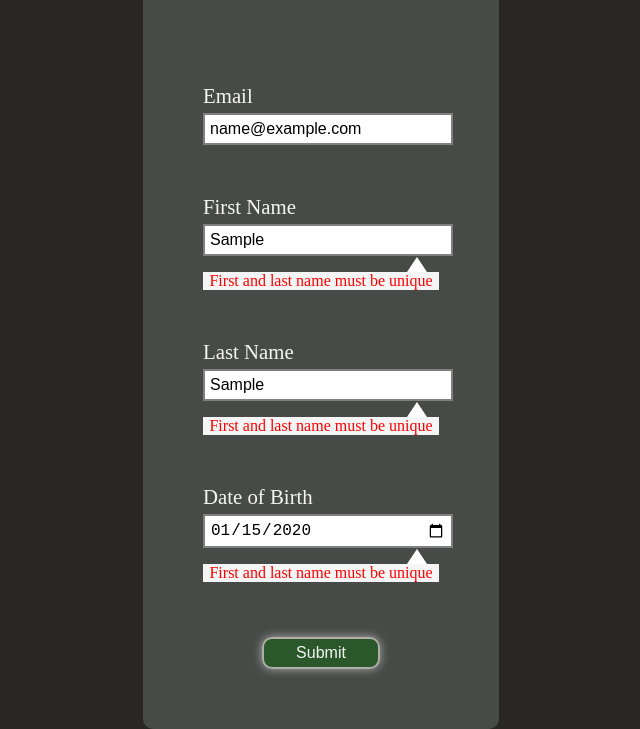
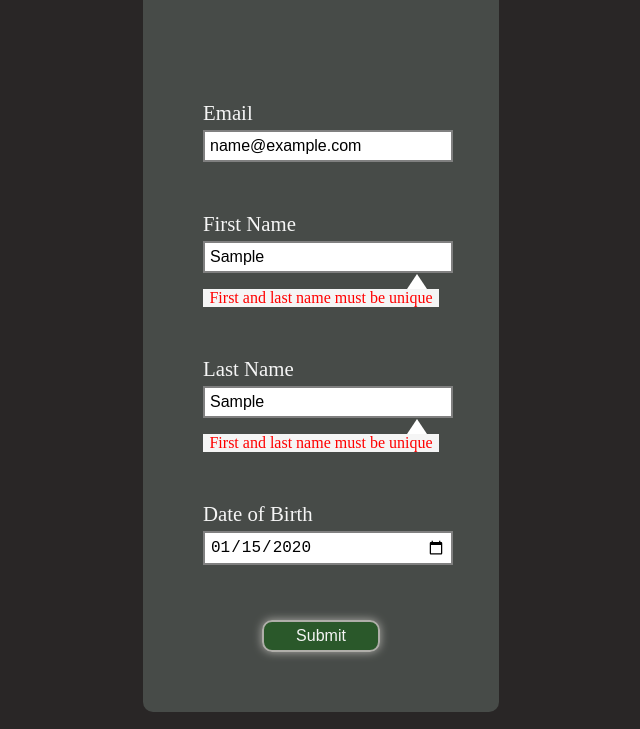
Before and after one commit to jeisenhower/registration-form, a plain HTML site: page index.html in a window 1280 px wide. Both pictures are taken after typing "name@example.com", "Sample", "Sample", "2020-01-15" into the empty fields and a click on the input "Submit". Shown: the part 106-835 px from the top of the page, without its empty margins (319-959 px from the left). Drawn offline with Linux system fonts and the light colour scheme.

Commit message:
Fixd a small error in the validation code. Form is now tested and works.

```diff
--- a/index.html
+++ b/index.html
@@ -166,9 +166,9 @@
 
                 // Ensure that first name does not equal last name
                 if (fname.toLowerCase() == lname.toLowerCase()) {
-                    for (let element of document.getElementsByClassName("error")) {
-                        element.style.visibility = "visible";
-                        element.innerHTML = "First and last name must be unique";
+                    for (let i=0; i<2; i++) {
+                        document.getElementsByClassName("error")[i].style.visibility = "visible";
+                        document.getElementsByClassName("error")[i].innerHTML = "First and last name must be unique";
                     }
                     return false;
                 }
@@ -188,7 +188,12 @@
                     return false;
                 }
 
-                console.log("Returning true");
+                // Hide the paragraph elements
+                for (element of document.getElementsByClassName("error")) {
+                    element.style.visibility = "hidden";
+                    element.innerHTML = null;
+                }
+
                 //document.getElementById("form").submit();
                 document.getElementById("form").reset();
                 return true;
```
